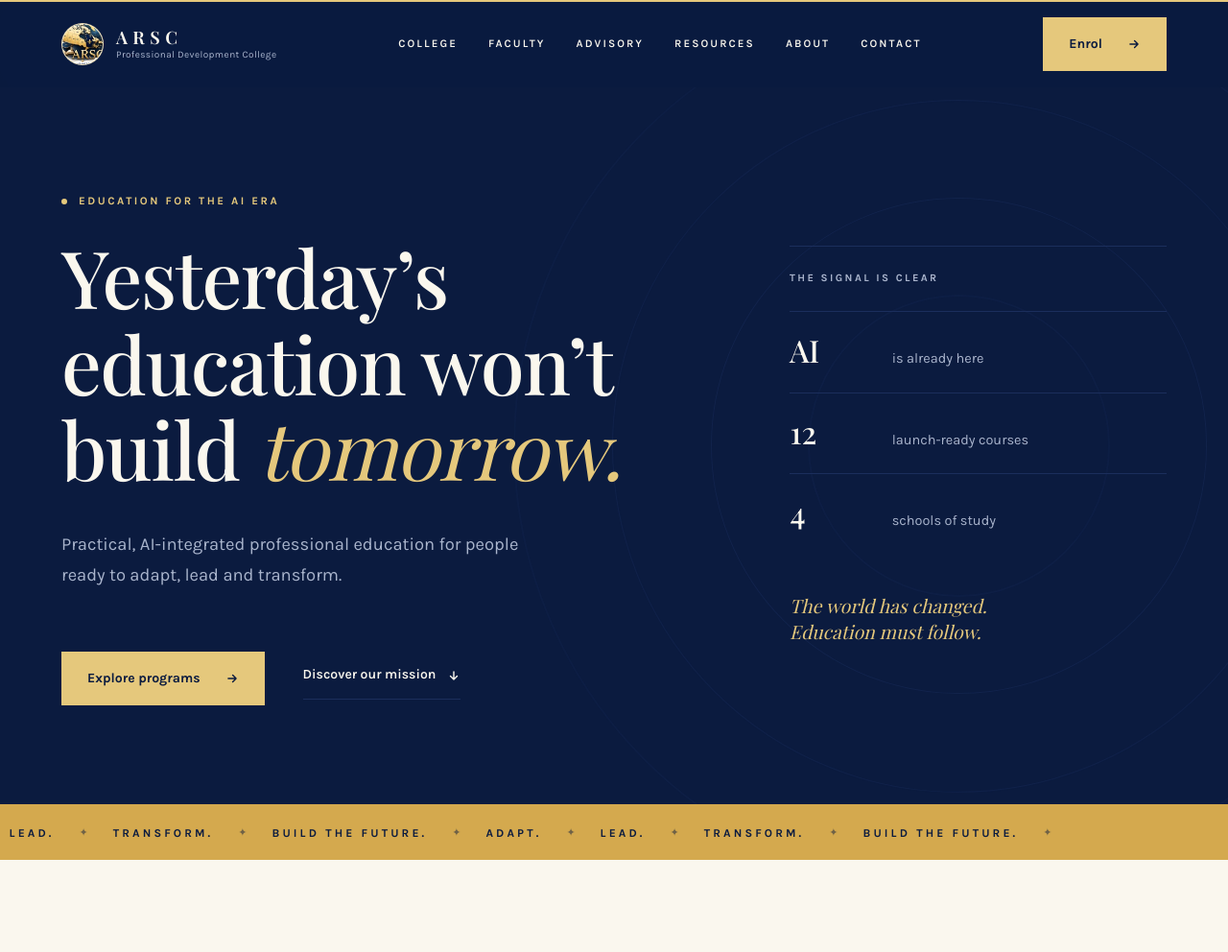
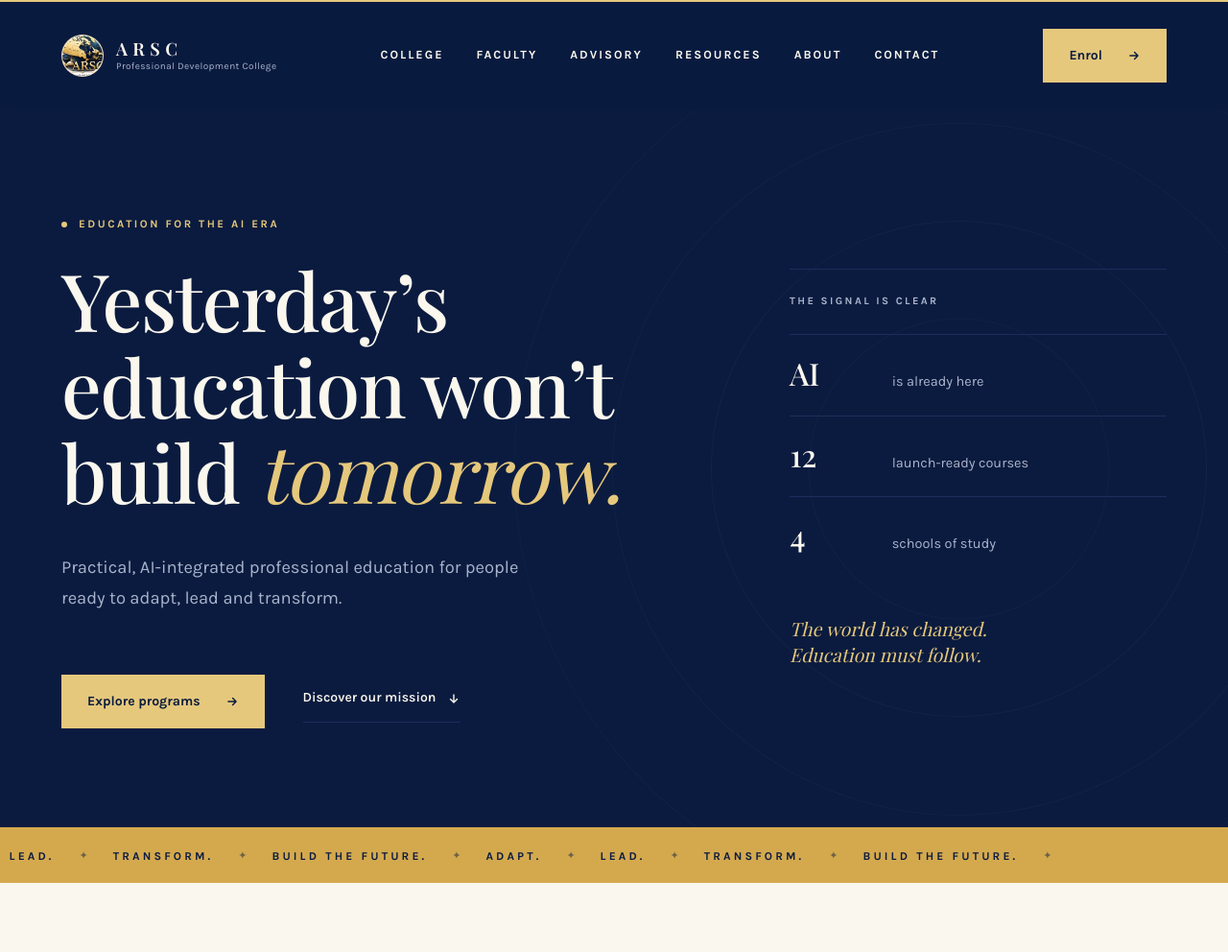
Before and after one commit to artoscarleo/arsc-college, a PHP site: page /index.php in a window 1280 px wide. Shown: the top 992 px of the page at 96% size. Run offline with PHP 8.4, Linux system fonts and the light colour scheme; some web fonts are replaced.

Commit message:
Thicken the primary nav bar
Resting height 76px -> ~104px via padding-block 16 -> 28. The condensed
(scrolled) state grows 10 -> 16 so the bar still tightens on scroll, just
from a taller resting position.

Nav labels go 11.5px/600 -> 12.5px/700 with slightly tighter tracking: a
taller bar with thin labels reads as empty space rather than as a
substantial header.

Co-Authored-By: Claude Opus 5 <noreply@anthropic.com>

```diff
--- a/assets/site.css
+++ b/assets/site.css
@@ -175,10 +175,12 @@ h4 { font-size: 1.1rem; }
 
 .nav {
   display: flex; align-items: center; justify-content: space-between;
-  gap: var(--sp-md); padding-block: 16px;
+  gap: var(--sp-md); padding-block: 28px;
   transition: padding-block 0.4s var(--ease);
 }
-.site-header.is-condensed .nav { padding-block: 10px; }
+/* Still condenses on scroll, but from a taller resting height — so the bar
+   keeps presence at the top of the page and only tightens once you move. */
+.site-header.is-condensed .nav { padding-block: 16px; }
 
 .brand {
   display: flex; align-items: center; gap: 13px;
@@ -206,11 +208,13 @@ h4 { font-size: 1.1rem; }
   letter-spacing: 0.04em; color: var(--dim); margin-top: 3px;
 }
 
-.nav-links { display: none; gap: 32px; list-style: none; margin: 0; padding: 0; }
+.nav-links { display: none; gap: 34px; list-style: none; margin: 0; padding: 0; }
+/* Slightly larger and heavier than the site's other eyebrow text: a taller
+   bar with thin labels reads as empty rather than substantial. */
 .nav-links a {
-  text-decoration: none; font-size: 11.5px; font-weight: 600;
-  letter-spacing: 0.18em; text-transform: uppercase; color: var(--cream);
-  position: relative; display: inline-flex; align-items: center; min-height: 44px;
+  text-decoration: none; font-size: 12.5px; font-weight: 700;
+  letter-spacing: 0.16em; text-transform: uppercase; color: var(--cream);
+  position: relative; display: inline-flex; align-items: center; min-height: 48px;
 }
 .nav-links a::after {
   content: ""; position: absolute; left: 0; bottom: 12px;
```
